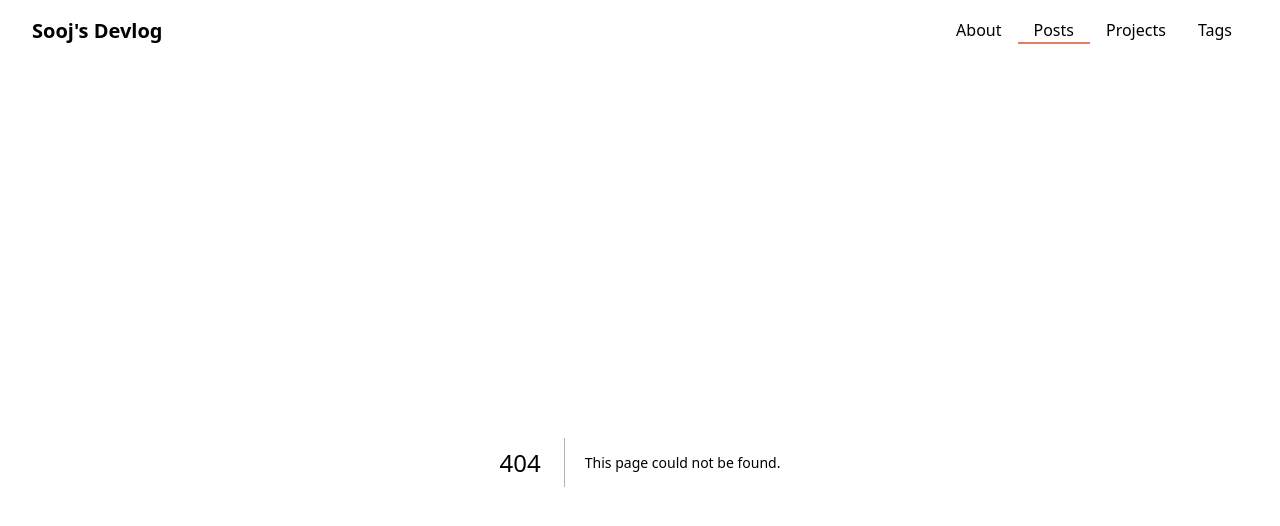
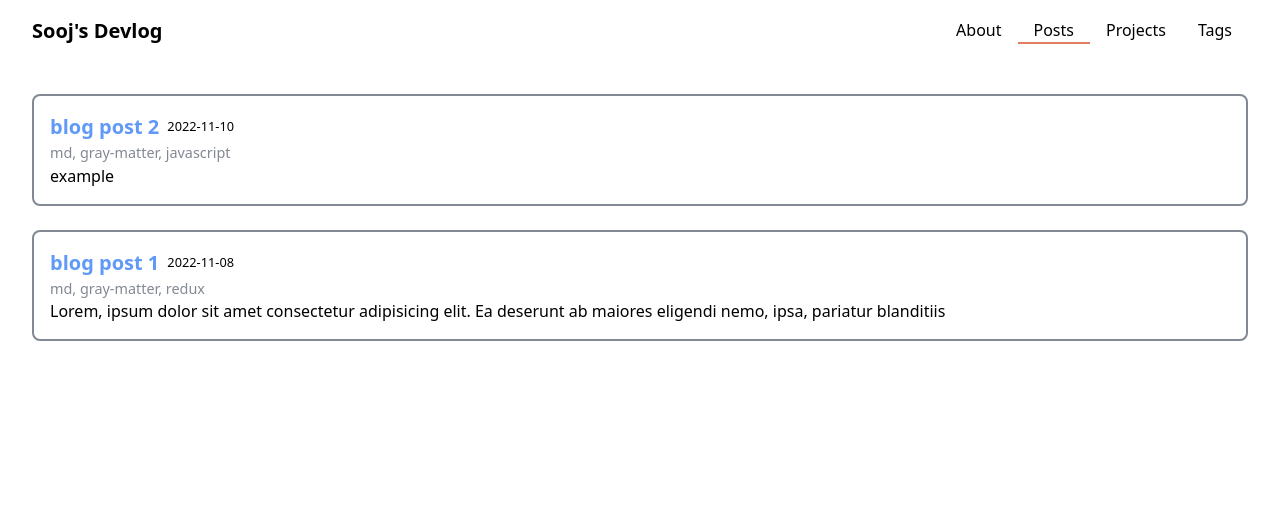
Before and after one commit to Soodev20/devlog, a Next.js app: page /posts in a window 1280 px wide. Before the commit this address had no page. Shown: the top 526 px of the page. Built offline with nearby package versions, Linux system fonts and the light colour scheme.

Commit message:
Feat: /posts page

```diff
--- /dev/null
+++ b/pages/posts.tsx
@@ -0,0 +1,25 @@
+import { GetStaticProps } from 'next'
+import { getAllPostsMetaData } from './api/getStaticData'
+import { iPostsType } from '../type/type'
+import PostInfos from '../components/PostInfos'
+
+const PostsPage = ({ posts }: iPostsType): JSX.Element => {
+  return (
+    <div className='flex flex-col items-center justify-center m-4 sm:m-8'>
+      <div className='flex flex-col container'>
+        <PostInfos posts={posts}/>
+      </div>
+    </div>
+  )
+}
+
+export const getStaticProps: GetStaticProps = async () => {
+  const posts = await getAllPostsMetaData()
+  const sortedPosts = posts.sort((a, b) => Number(new Date(b.date)) - Number(new Date(a.date)))
+
+  return {
+    props: { posts: sortedPosts },
+  }
+}
+
+export default PostsPage
```
